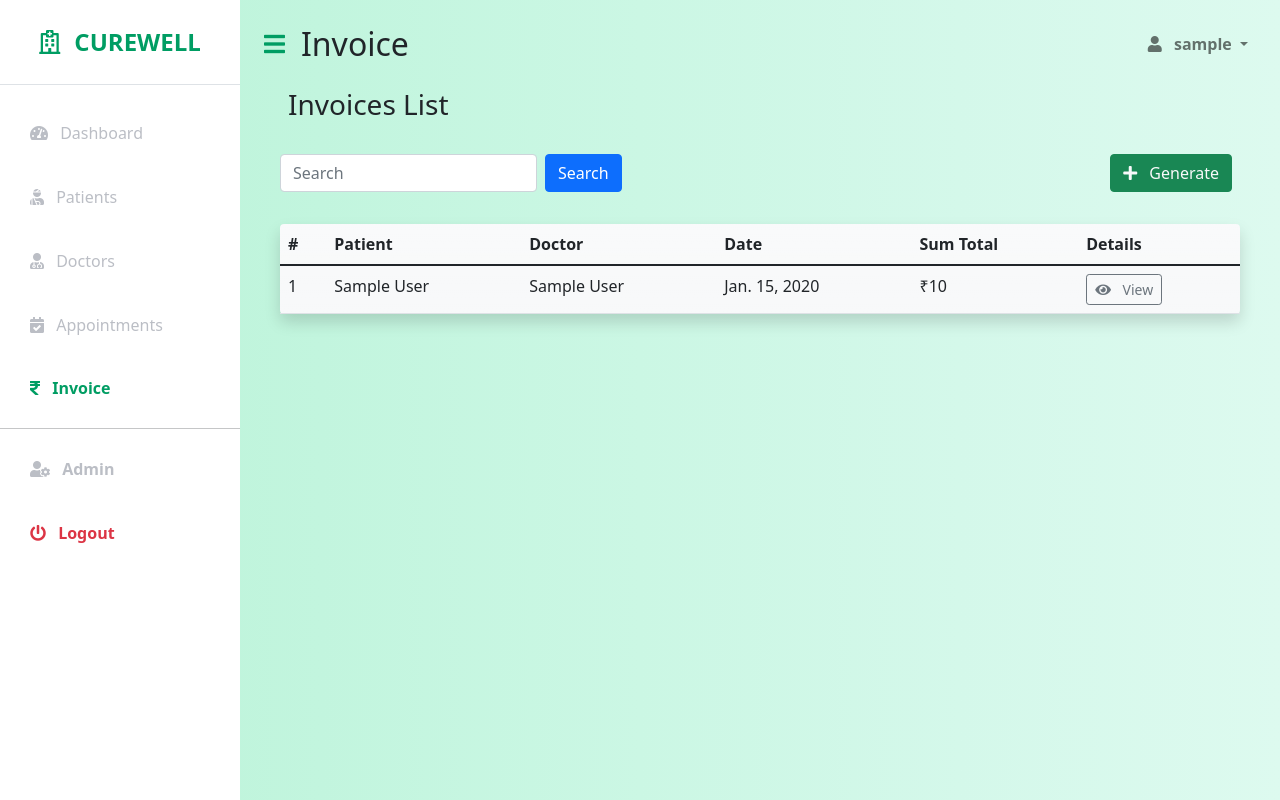
After one commit to Curewell-Homeo-Clinic/admin-system, a Django app: page /invoices/ in a window 1280 px wide. The commit adds this page. Run offline with Django 3.2, Linux system fonts and the light colour scheme; a user stored in the database is signed in; tables that the repository leaves empty hold one stand-in row (values such as "Sample post"); some libraries are stand-ins or nearby versions.

Commit message:
feat: added invoices

```diff
--- a/patients/models.py
+++ b/patients/models.py
@@ -3,7 +3,7 @@ from django.core.validators import MaxValueValidator, MinValueValidator
 
 from patients.send_sms import send_sms
 from .send_mail import send_mail
-
+from decouple import config
 
 class Patient(models.Model):
     id = models.AutoField(primary_key=True)
@@ -61,3 +61,18 @@ class Appointment(models.Model):
     def delete(self, *args, **kwargs):
         send_mail(self, 'cancel')
         super().save(*args, **kwargs)
+
+class Invoice(models.Model):
+	id = models.AutoField(primary_key=True)
+	patient = models.ForeignKey(Patient, on_delete=models.DO_NOTHING)
+	doctor = models.ForeignKey(Doctor, on_delete=models.DO_NOTHING)
+	date = models.DateField(blank=True, null=True, auto_now_add=True)
+	time = models.TimeField(auto_now_add=True, blank=True, null=True)
+	consulation_fee = models.PositiveSmallIntegerField(blank=True, null=True, default=config('CONSULTATION_FEE'))
+	medicine_fee = models.PositiveSmallIntegerField(blank=True, null=True)
+	total_fee = models.PositiveSmallIntegerField(blank=True, null=True)
+
+	def save(self, *args, **kwargs):
+		total_fee = self.consulation_fee + self.medicine_fee
+		self.total_fee = total_fee
+		super().save(*args, **kwargs)
--- a/patients/urls.py
+++ b/patients/urls.py
@@ -1,6 +1,16 @@
 from django.urls import path
 
-from .views import appointment_detail, appointment_list, dashboard, doctor_detail, doctor_list, patient_list, patient_detail
+from .views import (
+	appointment_detail,
+	appointment_list,
+	dashboard,
+	doctor_detail,
+	doctor_list,
+	patient_list,
+	patient_detail,
+	invoice_list,
+	invoice_detail,
+)
 
 urlpatterns = [
     path('', dashboard, name='index'),
@@ -10,4 +20,6 @@ urlpatterns = [
     path('appointment/<int:pk>/', appointment_detail, name="appointment"),
     path('doctors/', doctor_list, name='doctors'),
     path('doctor/<int:pk>/', doctor_detail, name='doctor'),
+	path('invoices/', invoice_list, name='invoices'),
+	path('invoice/<int:pk>/', invoice_detail, name='invoice'),
 ]
--- a/patients/views.py
+++ b/patients/views.py
@@ -1,13 +1,18 @@
-from .models import Appointment, Patient, Doctor
+from .models import Appointment, Patient, Doctor, Invoice
 from django.shortcuts import render
 from django.conf import settings
 from django.core.cache.backends.base import DEFAULT_TIMEOUT
 from django.core.cache import cache
 from django.contrib.auth.decorators import login_required
+from django.db.models import Sum
 
 CACHE_TTL = getattr(settings, 'CACHE_TTL', DEFAULT_TIMEOUT)
 
+def get_total_sales():
+	total_sales = Invoice.objects.all().aggregate(Sum('total_fee'))['total_fee__sum']
+	return total_sales
 
+@login_required(login_url='/admin/login/')
 def dashboard(request):
     if cache.get('recent_patients'):
         recent_patients = cache.get('recent_patients')
@@ -27,6 +32,7 @@ def dashboard(request):
         'total_patients': Patient.objects.all().count(),
         'total_appointments': Appointment.objects.all().count(),
         'total_doctors': Doctor.objects.all().count(),
+		'total_sales': get_total_sales(),
         'active': 'dashboard'
     }
     return render(request, 'dashboard/dashboard.html', context)
@@ -162,3 +168,44 @@ def appointment_detail(request, pk):
     }
 
     return render(request, 'appointments/appointment_detail.html', context)
+
+def get_invoice(patient_name=None):
+	if patient_name:
+		patient = Patient.objects.filter(first_name__icontains=patient_name)
+		invoices = Invoice.objects.filter(patient__in=patient)
+	else:
+		invoices = Invoice.objects.all()
+
+	return invoices
+
+@login_required(login_url='/admin/login/')
+def invoice_list(request):
+	filter_by_patient_name = request.GET.get('patient_name')
+	if cache.get(f'invoice_{filter_by_patient_name}'):
+		return cache.get(f'invoice_{filter_by_patient_name}')
+	else:
+		if filter_by_patient_name:
+			invoices = get_invoice(patient_name=filter_by_patient_name)
+			cache.set(f'invoice_{filter_by_patient_name}', invoices, CACHE_TTL)
+		else:
+			invoices = get_invoice()
+
+	context = {'invoices': invoices, 'active': 'invoice'}
+	return render(request, 'invoices/invoice_list.html', context)
+
+@login_required(login_url='/admin/login/')
+def invoice_detail(request, pk):
+	if cache.get(f'invoice{pk}'):
+		invoice = cache.get(f'invoice{pk}')
+	else:
+		invoice = Invoice.objects.get(pk=pk)
+		cache.set(f'invoice{pk}', invoice)
+
+	context = {
+		'invoice': invoice,
+		'invoice_edit':
+		f'/admin/patients/invoice/{invoice.id}/change',
+		'active': 'invoice'
+	}
+
+	return render(request, 'invoices/invoice_detail.html', context)
--- a/static/js/script.js
+++ b/static/js/script.js
@@ -2,5 +2,11 @@ let el = document.getElementById("wrapper");
 let toggleButton = document.getElementById("menu-toggle");
 
 toggleButton.onclick = function () {
-	el.classList.toggle("toggled");
+  el.classList.toggle("toggled");
 };
+
+for (let i = 0; i < document.getElementsByClassName("money").length; i++) {
+  let money_elm = document.getElementsByClassName("money")[i];
+  let money_elm_value = money_elm.innerHTML;
+  money_elm.innerHTML = money_elm_value.replace(/\B(?=(\d{3})+(?!\d))/g, ",");
+}
--- a/templates/base.html
+++ b/templates/base.html
@@ -28,7 +28,9 @@
 	<script src="https://cdn.jsdelivr.net/npm/bootstrap@5.1.3/dist/js/bootstrap.bundle.min.js"
 		integrity="sha384-ka7Sk0Gln4gmtz2MlQnikT1wXgYsOg+OMhuP+IlRH9sENBO0LRn5q+8nbTov4+1p"
 		crossorigin="anonymous"></script>
-
+	<script src="https://cdnjs.cloudflare.com/ajax/libs/Chart.js/3.6.0/chart.min.js"
+		integrity="sha512-GMGzUEevhWh8Tc/njS0bDpwgxdCJLQBWG3Z2Ct+JGOpVnEmjvNx6ts4v6A2XJf1HOrtOsfhv3hBKpK9kE5z8AQ=="
+		crossorigin="anonymous" referrerpolicy="no-referrer"></script>
 	<script src="{% static 'js/script.js' %}"></script>
 </body>
 
--- a/templates/components/sidebar.html
+++ b/templates/components/sidebar.html
@@ -49,6 +49,17 @@
 			Appointments
 		</a>
 		{% endif %}
+		{% if active == 'invoice' %}
+		<a href="/invoices/" class="list-group-item list-group-item-action bg-transparent second-text fw-bold active">
+			<i class="fas fa-rupee-sign me-2"></i>
+			Invoice
+		</a>
+		{% else %}
+		<a href="/invoices/" class="list-group-item list-group-item-action bg-transparent second-text">
+			<i class="fas fa-rupee-sign me-2"></i>
+			Invoice
+		</a>
+		{% endif %}
 		<hr class="dropdown-divider" />
 		<a href="/admin/" class="list-group-item list-group-item-action bg-transparent second-text fw-bold">
 			<i class="fas fa-user-cog me-2"></i>
--- /dev/null
+++ b/templates/invoices/invoice_list.html
@@ -0,0 +1,50 @@
+{% extends "base.html" %}
+{% block title %} Invoices List {% endblock %}
+
+{% block body %}
+<div class="px-4">
+	<h3>Invoices List</h3>
+</div>
+
+{% include './list_page_utility_bar.html' %}
+
+<div class="p-3">
+	<table class="table table-hover bg-light bg-gradient rounded shadow">
+		<thead>
+			<tr>
+				<th scope="col">#</th>
+				<th scope="col">Patient</th>
+				<th scope="col">Doctor</th>
+				<th scope="col">Date</th>
+				<th scope="col">Sum Total</th>
+				<th scope="col">Details</th>
+			</tr>
+		</thead>
+		<tbody>
+			{% for invoice in invoices %}
+			<tr>
+				<td>{{ invoice.id }}</td>
+				<td>
+					{{ invoice.patient.first_name }} {{ invoice.patient.last_name }}
+				</td>
+				<td>{{ invoice.doctor.first_name }} {{ invoice.doctor.last_name }}</td>
+				<td>{{ invoice.date }}</td>
+				<td class="money">&#8377;{{ invoice.total_fee }}</td>
+				<td>
+					<a href="{% url 'invoice' invoice.id %}" class="btn btn-sm btn-outline-secondary">
+						<i class="fas fa-eye me-2"></i>
+						View
+					</a>
+				</td>
+			</tr>
+			{% empty %}
+			<div class="alert alert-warning" role="alert">
+				<h4 class="mx-2">No Invoices Found</h4>
+				<a href="/invoices" class="btn btn-secondary mx-2" role="button">View All Invoices</a>
+			</div>
+			{% endfor %}
+		</tbody>
+	</table>
+</div>
+
+{% endblock %}
--- /dev/null
+++ b/templates/invoices/list_page_utility_bar.html
@@ -0,0 +1,17 @@
+<div class="mt-3 mx-0 p-3 d-flex justify-content-between">
+	<form method="get">
+		<div class="mx-0 px-0 d-flex">
+			<input class="form-control" name="patient_name" placeholder="Search" style="width:100%">
+			<button class="btn btn-primary mx-2">Search</button>
+		</div>
+		<!-- <p class="badge my-2 bg-danger">Coming Soon!</p> -->
+	</form>
+	<div class="d-grid gap-2 d-md-flex justify-content-md-end">
+		<button class="btn btn-success mx-2">
+			<a class="text-light" style="text-decoration: none;" href="/admin/patients/invoice/add/">
+				<i class="fas fa-plus me-2"></i>
+				Generate
+			</a>
+		</button>
+	</div>
+</div>
```
Also changed, not shown: patients/admin.py (+11 -1 lines), templates/dashboard/dashboard.html (+15 -2 lines), templates/invoices/invoice_detail.html (added, +61 -0 lines), patients/migrations/0013_invoice.py (added), patients/migrations/0014_remove_invoice_appointment.py (added).
